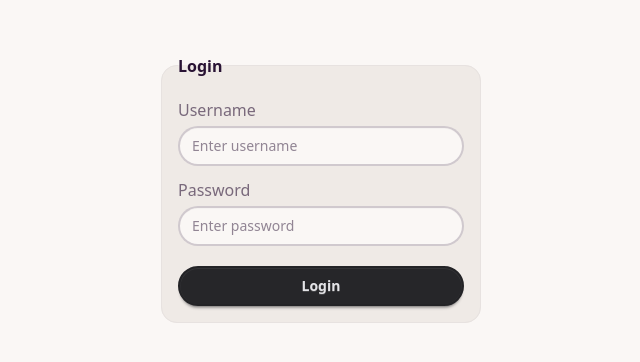
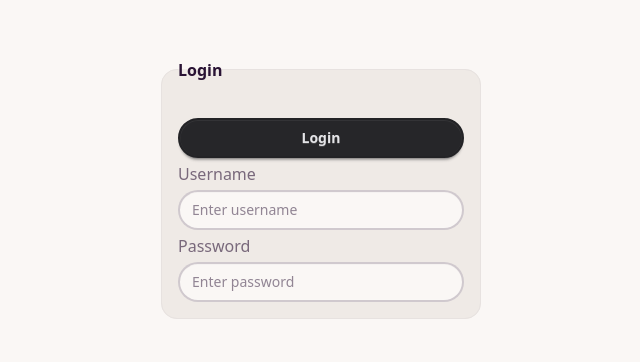
Before and after one commit to BabaHerons/react_projects, a React (Vite) app in the folder todo_v3/: page /login in a window 1280 px wide. Shown: the part 216-578 px from the top of the page, without its empty margins (319-959 px from the left). Built offline with nearby package versions, Linux system fonts and the light colour scheme.

Commit message:
feat: implement reusable form components for input, checkbox, radio, select, and textarea fields; enhance login form with new components

```diff
--- /dev/null
+++ b/todo_v3/src/components/form/CheckboxField.tsx
@@ -0,0 +1,42 @@
+import type { FieldValues } from "react-hook-form";
+import type { FormFieldProps } from "./types";
+
+type Props<T extends FieldValues> = FormFieldProps<T>;
+
+export function CheckboxField<T extends FieldValues>({
+  name,
+  label,
+  register,
+  errors,
+  rules,
+}: Props<T>) {
+  const errorMessage = errors?.[name]?.message as string | undefined;
+
+  return (
+    <div className="form-control">
+      <label className="label cursor-pointer gap-2">
+        <input
+          type="checkbox"
+          className={`checkbox ${errorMessage ? "checkbox-error" : ""}`}
+          {...register(name, rules)}
+        />
+        <span className="label-text">{label}</span>
+      </label>
+
+      {errorMessage && (
+        <p className="text-red-500 text-sm mt-1">{errorMessage}</p>
+      )}
+    </div>
+  );
+}
+
+
+// Usage
+{/*
+    <CheckboxField<FormData>
+        name="is_active"
+        label="Is Active?"
+        register={register}
+        errors={errors}
+    />
+*/}
--- /dev/null
+++ b/todo_v3/src/components/form/FormField.tsx
@@ -0,0 +1,24 @@
+import type { ReactNode } from "react";
+
+type Props = {
+  label?: string;
+  required?: boolean;
+  error?: string;
+  children: ReactNode;
+};
+
+export function FormField({ label, required, error, children }: Props) {
+  return (
+    <div className="flex flex-col gap-1">
+      {label && (
+        <label className="label">
+          {label}{required && <span className="text-red-500">*</span>}
+        </label>
+      )}
+
+      {children}
+
+      {error && <p className="text-red-500 text-sm">{error}</p>}
+    </div>
+  );
+}
--- /dev/null
+++ b/todo_v3/src/components/form/InputField.tsx
@@ -0,0 +1,53 @@
+import { FormField } from "./FormField";
+import type { FormFieldProps } from "./types";
+import type { FieldValues } from "react-hook-form";
+
+type Props<T extends FieldValues> = FormFieldProps<T> & {
+  type?: "text" | "password" | "email";
+  placeholder?: string;
+};
+
+export function InputField<T extends FieldValues>({
+  name,
+  label,
+  register,
+  errors,
+  rules,
+  required,
+  type = "text",
+  placeholder,
+  className = "",
+}: Props<T>) {
+  const errorMessage = errors?.[name]?.message as string | undefined;
+
+  return (
+    <FormField label={label} required={required} error={errorMessage}>
+      <input
+        type={type}
+        placeholder={placeholder}
+        className={`input ${errorMessage ? "input-error" : ""} ${className}`}
+        {...register(name, rules)}
+      />
+    </FormField>
+  );
+}
+
+
+// Usage
+{/*
+    <InputField<LoginPayload>
+        name='username'
+        label="Username"
+        required={false}
+        register={register}
+        errors={errors}
+        rules={{
+            required: "Username cannot be blank",
+            onChange: (e:any) => {
+            const value = e.target.value;
+            console.log("Username:", value);
+            }
+        }}
+        placeholder="Enter username"
+    />
+*/}
--- /dev/null
+++ b/todo_v3/src/components/form/RadioGroupField.tsx
@@ -0,0 +1,59 @@
+import { FormField } from "./FormField";
+import type { FieldValues } from "react-hook-form";
+import type { FormFieldProps } from "./types";
+
+type RadioOption = {
+  label: string;
+  value: string | number;
+};
+
+type Props<T extends FieldValues> = FormFieldProps<T> & {
+  options: RadioOption[];
+};
+
+export function RadioGroupField<T extends FieldValues>({
+  name,
+  label,
+  register,
+  errors,
+  rules,
+  required,
+  options,
+}: Props<T>) {
+  const errorMessage = errors?.[name]?.message as string | undefined;
+
+  return (
+    <FormField label={label} required={required} error={errorMessage}>
+      <div className="flex gap-4">
+        {options.map((opt) => (
+          <label key={opt.value} className="label cursor-pointer gap-2">
+            <input
+              type="radio"
+              value={opt.value}
+              className="radio"
+              {...register(name, rules)}
+            />
+            <span className="label-text">{opt.label}</span>
+          </label>
+        ))}
+      </div>
+    </FormField>
+  );
+}
+
+
+// Usage
+{/*
+    <RadioGroupField<FormData>
+        name="gender"
+        label="Gender"
+        required
+        register={register}
+        errors={errors}
+        rules={{ required: "Gender is required" }}
+        options={[
+            { label: "Male", value: "M" },
+            { label: "Female", value: "F" },
+        ]}
+    />
+*/}
--- /dev/null
+++ b/todo_v3/src/components/form/SelectField.tsx
@@ -0,0 +1,61 @@
+import { FormField } from "./FormField";
+import type { FormFieldProps } from "./types";
+import type { FieldValues } from "react-hook-form";
+
+type SelectOption = {
+  label: string;
+  value: string | number;
+};
+
+type Props<T extends FieldValues> = FormFieldProps<T> & {
+  options: SelectOption[];
+  placeholder?: string;
+};
+
+export function SelectField<T extends FieldValues>({
+  name,
+  label,
+  register,
+  errors,
+  rules,
+  required,
+  options,
+  placeholder = "Select an option",
+  className = "",
+}: Props<T>) {
+  const errorMessage = errors?.[name]?.message as string | undefined;
+
+  return (
+    <FormField label={label} required={required} error={errorMessage}>
+      <select
+        className={`select ${errorMessage ? "select-error" : ""} ${className}`}
+        {...register(name, rules)}
+      >
+        <option value="">{placeholder}</option>
+        {options.map((opt) => (
+          <option key={opt.value} value={opt.value}>
+            {opt.label}
+          </option>
+        ))}
+      </select>
+    </FormField>
+  );
+}
+
+
+
+// Example Usage
+{/*
+    <SelectField<LoginPayload>
+        name="role"
+        label="Role"
+        required
+        register={register}
+        errors={errors}
+        rules={{ required: "Role is required" }}
+        options={[
+          { label: "Admin", value: "admin" },
+          { label: "Teacher", value: "teacher" },
+        ]}
+    />
+*/}
--- /dev/null
+++ b/todo_v3/src/components/form/TextAreaField.tsx
@@ -0,0 +1,33 @@
+import { FormField } from "./FormField";
+import type { FormFieldProps } from "./types";
+import type { FieldValues } from "react-hook-form";
+
+type Props<T extends FieldValues> = FormFieldProps<T> & {
+  placeholder?: string;
+  rows?: number;
+};
+
+export function TextAreaField<T extends FieldValues>({
+  name,
+  label,
+  register,
+  errors,
+  rules,
+  required,
+  placeholder,
+  rows = 4,
+  className = "",
+}: Props<T>) {
+  const errorMessage = errors?.[name]?.message as string | undefined;
+
+  return (
+    <FormField label={label} required={required} error={errorMessage}>
+      <textarea
+        rows={rows}
+        placeholder={placeholder}
+        className={`textarea ${errorMessage ? "textarea-error" : ""} ${className}`}
+        {...register(name, rules)}
+      />
+    </FormField>
+  );
+}
--- /dev/null
+++ b/todo_v3/src/components/form/types.ts
@@ -0,0 +1,11 @@
+import type { FieldErrors, Path, UseFormRegister, FieldValues } from "react-hook-form";
+
+export type FormFieldProps<T extends FieldValues> = {
+  name: Path<T>;
+  label?: string;
+  register: UseFormRegister<T>;
+  errors?: FieldErrors<T>;
+  rules?: any;
+  required?: boolean;
+  className?: string;
+};
--- a/todo_v3/src/pages/Login.tsx
+++ b/todo_v3/src/pages/Login.tsx
@@ -2,6 +2,8 @@ import { usePageTitle } from "../hooks/usePageTitle";
 import { useLogin } from "../hooks/useAuth";
 import { useForm } from "react-hook-form";
 import type { LoginPayload } from "../api/auth/auth.types";
+import { InputField } from "../components/form/InputField";
+import { CheckboxField } from "../components/form/CheckboxField";
 
 
 export default function Login() {
@@ -26,12 +28,16 @@ export default function Login() {
           <legend className="fieldset-legend">Login</legend>
 
           {/* USERNAME */}
-          <label className="label">Username</label>
-          <input type="text" className="input" {...register("username")} placeholder="Enter username" />
+          {/* <label className="label">Username</label>
+          <input type="text" className={`input ${errors.username?.message ? "input-error" : ""}`} {...register("username", {required:"Username cannot be blank"})} placeholder="Enter username" />
+          {errors.username && (<h6 className="text-red-500">{errors.username.message}</h6>)} */}
+          {/* add error text here which is going to be used in input component
+          */}
 
           {/* PASSWORD */}
-          <label className="label mt-2">Password</label>
-          <input type="password" className="input" {...register("password")} placeholder="Enter password" />
+          {/* <label className="label mt-2">Password</label>
+          <input type="password" className={`input ${errors.password?.message ? "input-error" : ""}`} {...register("password", {required:"Password cannot be blank"})} placeholder="Enter password" />
+          {errors.password && (<h6 className="text-red-500">{errors.password.message}</h6>)} */}
 
           {/* LOGIN BUTTON */}
           <button className={`btn btn-neutral mt-4 ${login.isPending ? "text-gray-500" : ""}`} disabled={login.isPending}>
@@ -41,6 +47,28 @@ export default function Login() {
               : (<>Login</>)
             }
           </button>
+
+          {/* USERNAME */}
+          <InputField<LoginPayload>
+            name='username'
+            label="Username"
+            required={false}
+            register={register}
+            errors={errors}
+            rules={{required: "Username cannot be blank"}}
+            placeholder="Enter username"
+          />
+
+          {/* PASSWORD */}
+          <InputField<LoginPayload>
+            name='password'
+            label="Password"
+            required={false}
+            register={register}
+            errors={errors}
+            rules={{required: "Password cannot be blank"}}
+            placeholder="Enter password"
+          />
         </fieldset>
       </form>
     </div>
```
